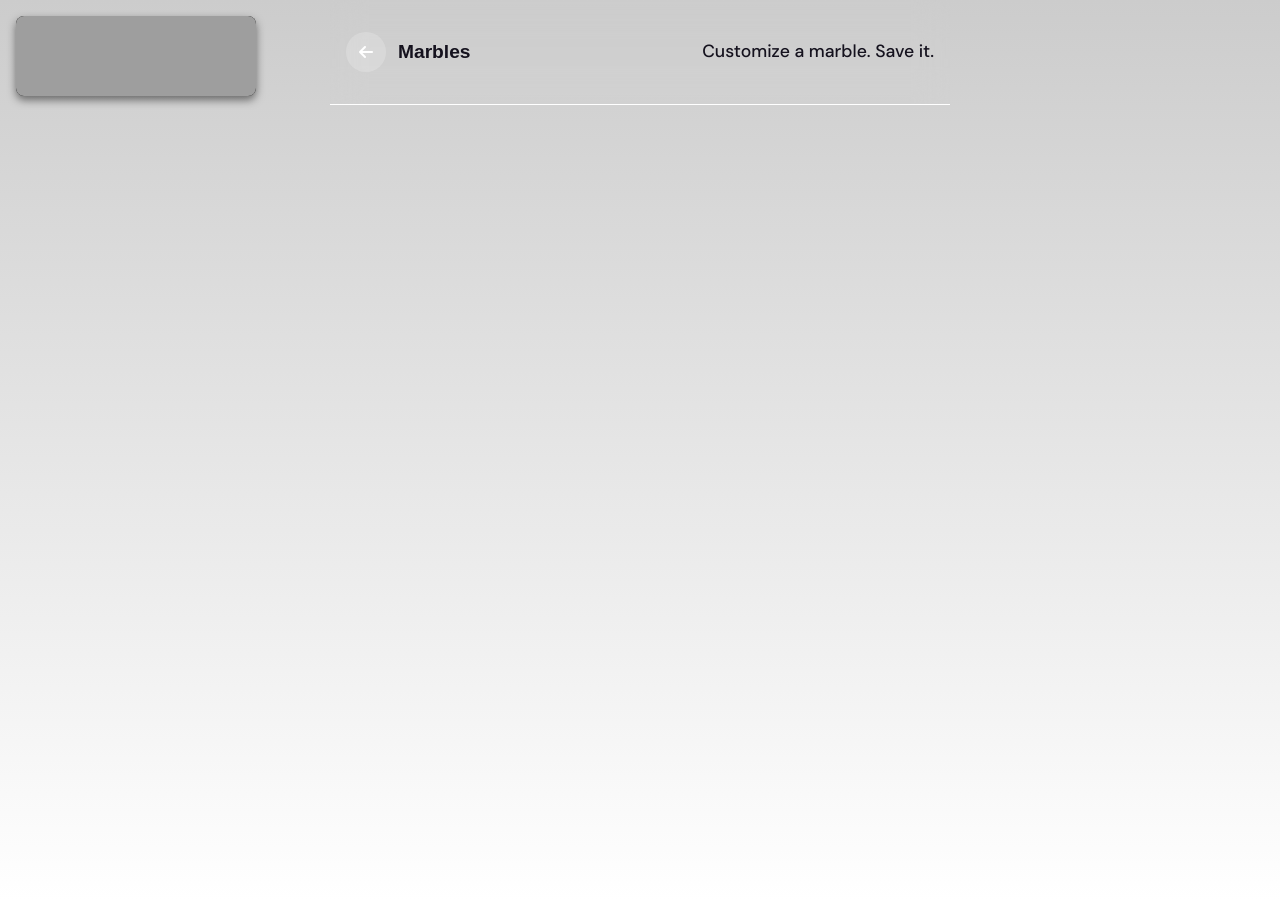
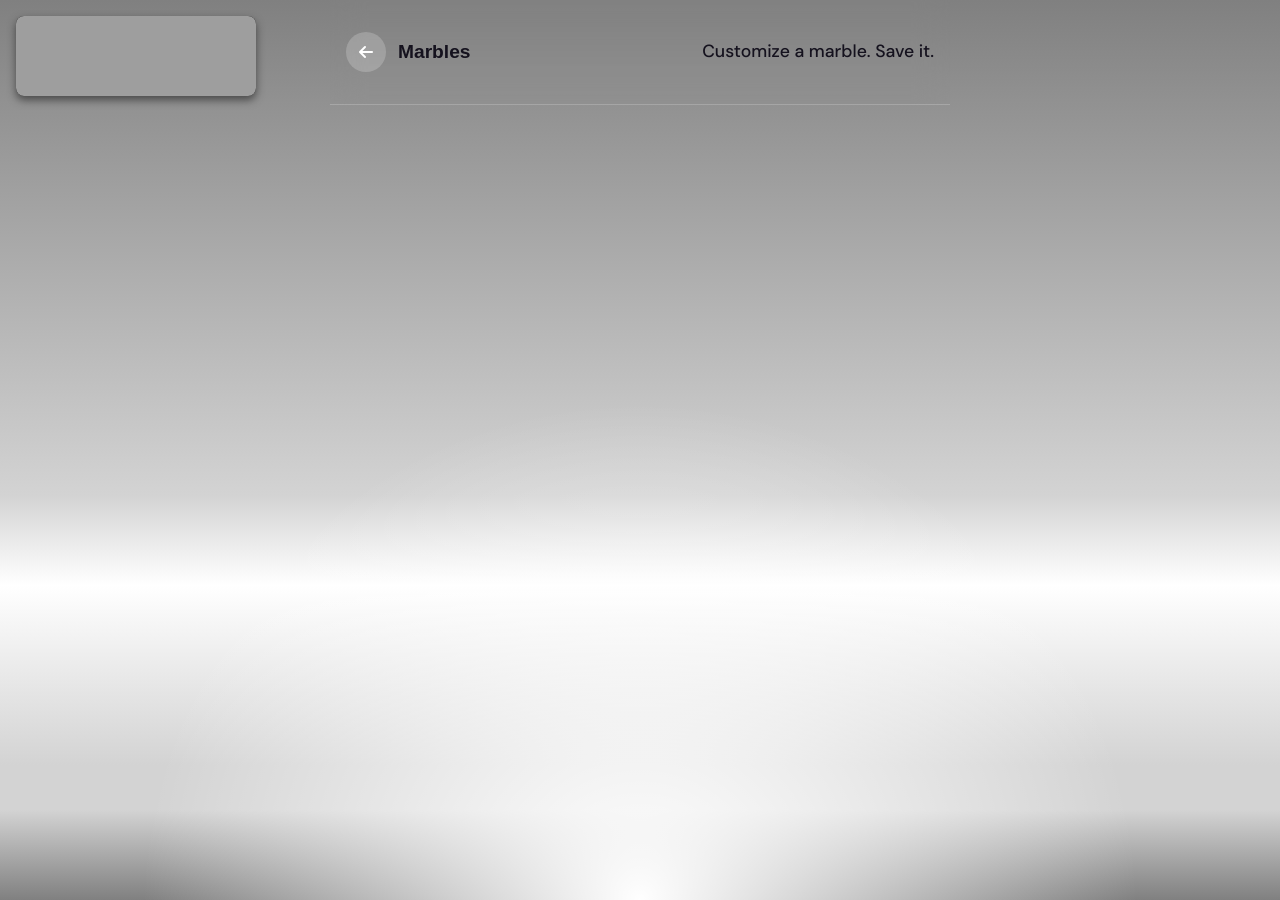
Before and after one commit to 0xblz/blaze-web, a Jekyll site: the page built from marbles.html, in a window 1280 px wide. Built offline with Jekyll 4.4.1, drawn with Linux system fonts in a browser that asks for light colours; nearby versions of some CDN libraries; some web fonts are replaced; grey boxes are pictures that could not be loaded.

Commit message:
updated marble bg

```diff
--- a/_sass/_experiments.scss
+++ b/_sass/_experiments.scss
@@ -16,12 +16,27 @@ body.experiment {
 // custom page styles
 body.marbles {
     overflow: hidden;
-    background: linear-gradient(to bottom, #ccc, white);
+    background:
+        radial-gradient(
+            circle at 50% 100%,
+            rgba(white,1) 0%,
+            rgba(gray,0) 45%,
+            rgba(gray,0) 100%
+        ),
+        linear-gradient(
+            180deg,
+            gray 0%,
+            lightgray 55%,
+            white 65%,
+            lightgray 85%,
+            lightgray 90%,
+            gray 100%
+        );
     color: var(--tertiary-color);
 
     header,
     footer {
-        border-color: white;
+        border-color: rgba(white,0.2);
     }
 
     canvas {
```
Also changed, not shown: 3 other files.
